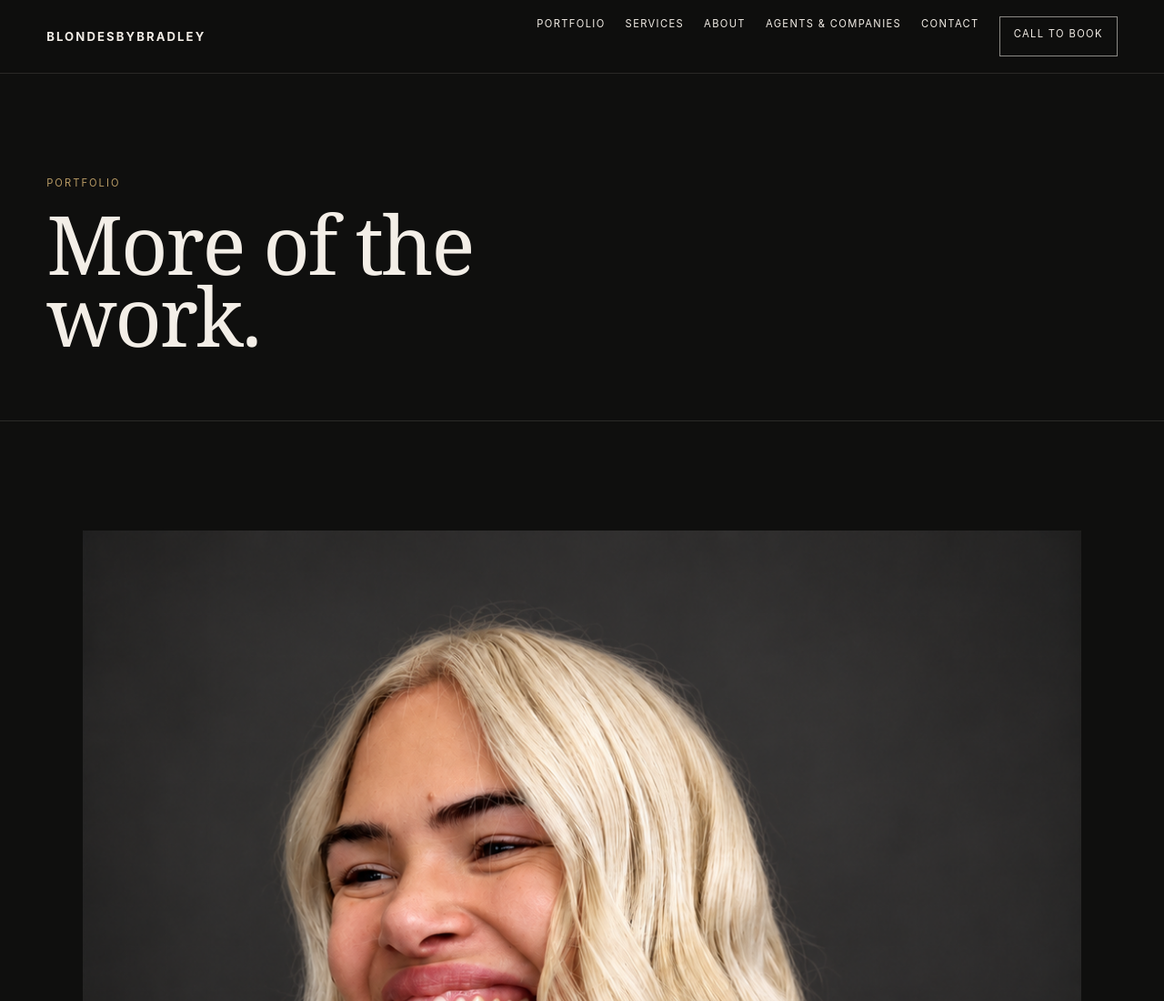
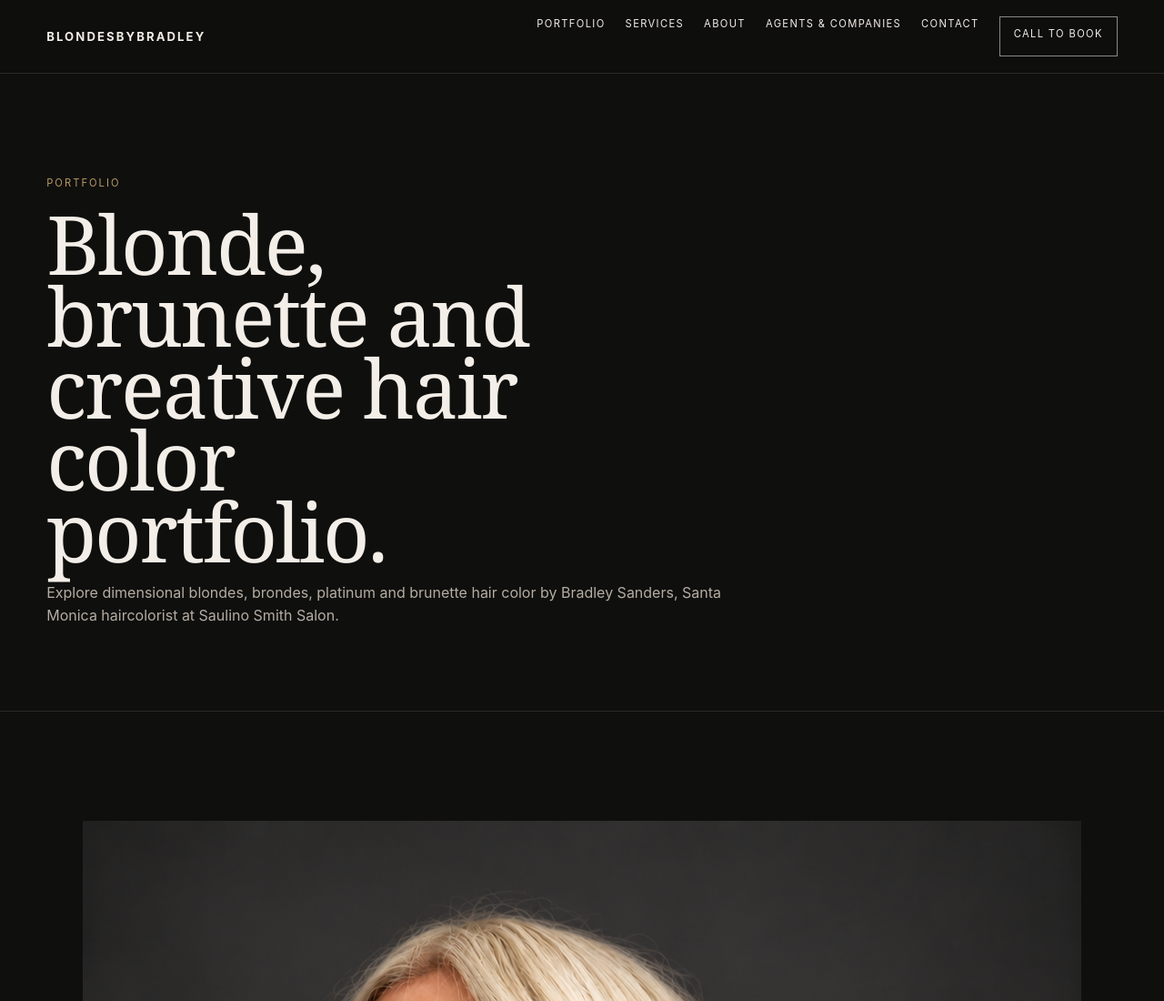
Before and after one commit to BSanders0801/BlondesByBradley, a plain HTML site: page portfolio.html in a window 1280 px wide. Shown: the top 1100 px of the page at 91% size. Drawn offline with Linux system fonts and the light colour scheme.

Commit message:
Improve Santa Monica haircolor search visibility and accurate service copy

```diff
--- a/portfolio.html
+++ b/portfolio.html
@@ -36,7 +36,8 @@
 <main>
 <section class="page-hero portfolio-hero"><div class="wrap">
   <div class="eyebrow">Portfolio</div>
-  <h1>More of the work.</h1>
+  <h1>Blonde, brunette and creative hair color portfolio.</h1>
+  <p class="lede">Explore dimensional blondes, brondes, platinum and brunette hair color by Bradley Sanders, Santa Monica haircolorist at Saulino Smith Salon.</p>
 </div></section>
 
 <section class="section portfolio-wide"><div class="wrap">
```
